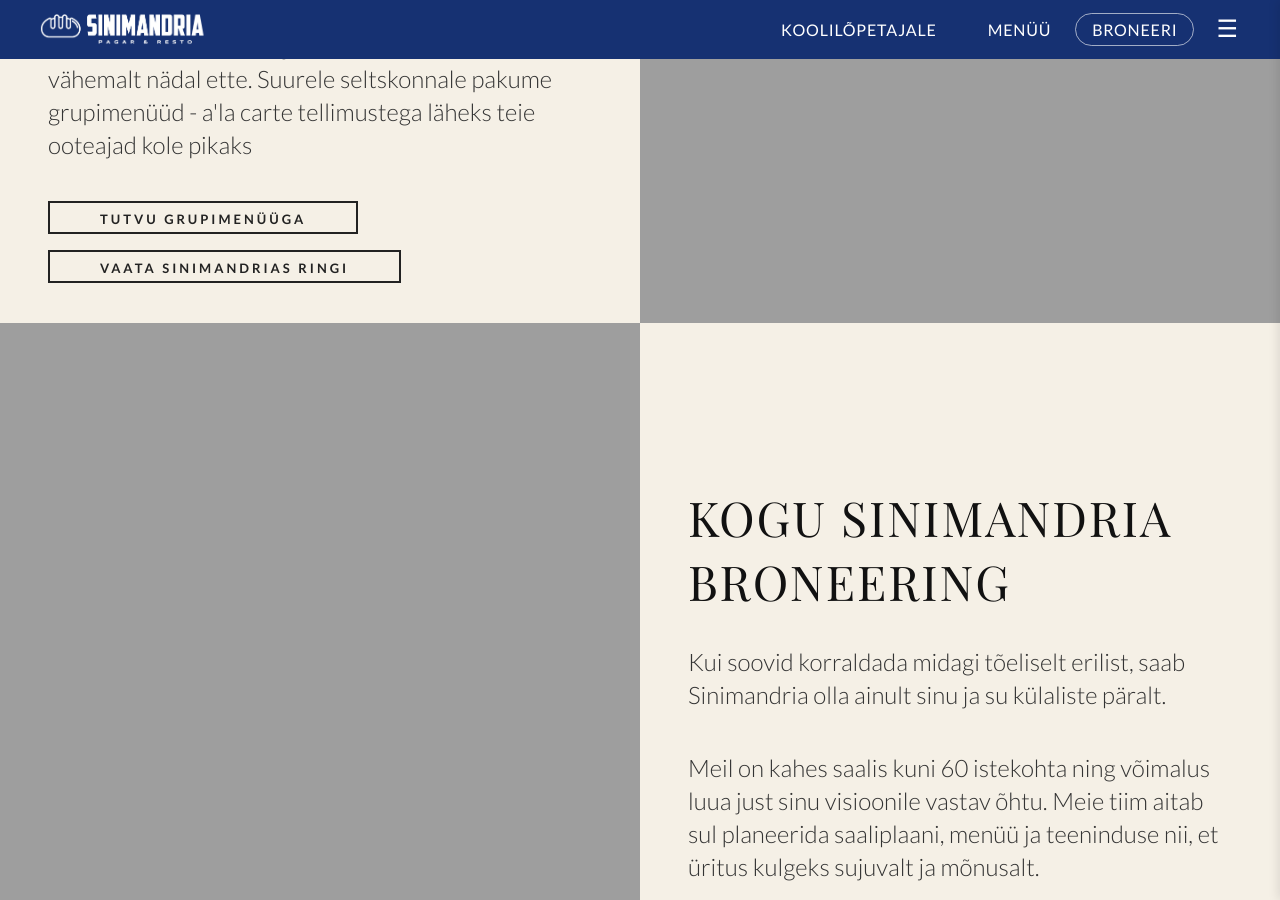
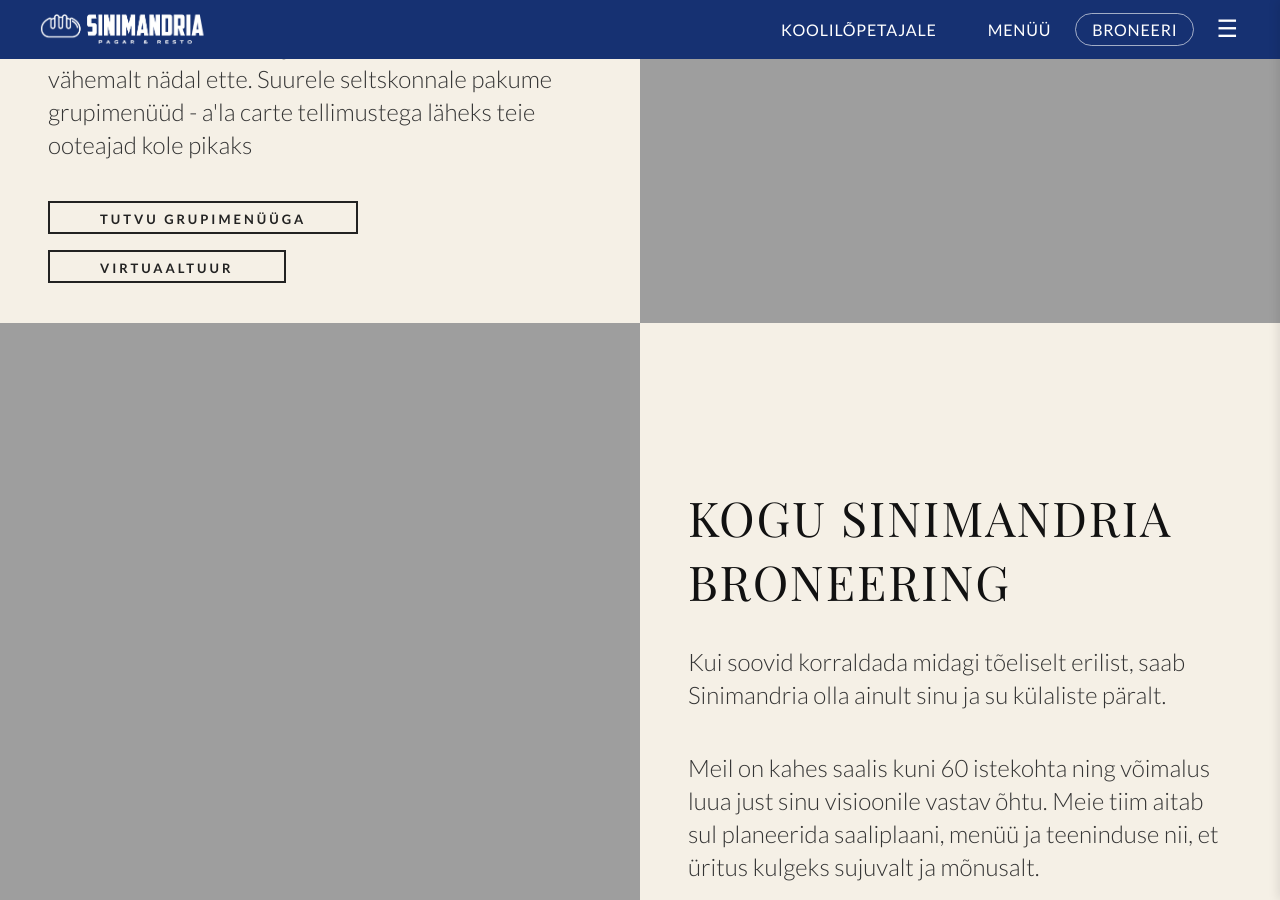
Before and after one commit to m-tu/sinimandria, a Jekyll site: the page built from pages/grupid.markdown, in a window 1280 px wide and 900 px high, scrolled down 590 px. Built offline with Jekyll 4.4.1, drawn with Linux system fonts in a browser that asks for light colours.

Commit message:
Update grupid.html

```diff
--- a/_layouts/grupid.html
+++ b/_layouts/grupid.html
@@ -21,7 +21,7 @@
             <b>Suurem seltskond (21 ja rohkem)</b>. Broneeri kindlasti vähemalt nädal ette. Suurele seltskonnale pakume grupimenüüd - a'la carte tellimustega läheks teie ooteajad kole pikaks
           </p>
           <a href="{{ '/grupid-menu' | relative_url }}" class="section-link">TUTVU GRUPIMENÜÜGA</a>
-          <a href="{{ 'https://maps.app.goo.gl/sCZGog6avNeDFeCMA'}}" class="section-link">VAATA SINIMANDRIAS RINGI</a>
+          <a href="{{ 'https://maps.app.goo.gl/sCZGog6avNeDFeCMA'}}" target="_blank" class="section-link">VIRTUAALTUUR</a>
         </div>
         <img src="{{ '/assets/images/grupid-sinu-yritus.png' | absolute_url }}" alt="Sinu üritus Sinimandrias">
       </section>
```
